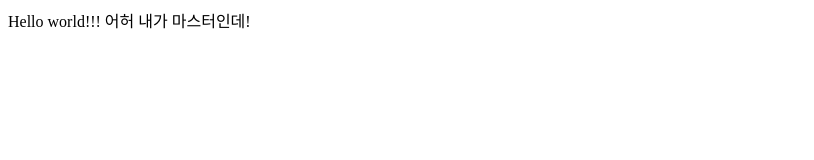
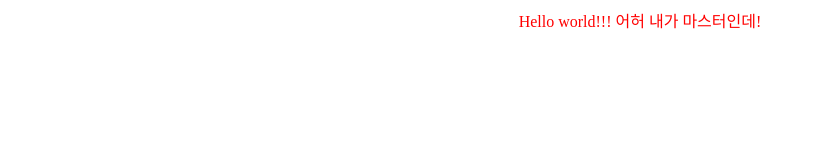
Before and after one commit to moonlitby/moonlit_study, a plain HTML site: page index.html in a window 1280 px wide. Shown: the whole page, without its empty margins (0-814 px from the left). Drawn offline with Linux system fonts and the light colour scheme.

Commit message:
½ºŸÀÏ ÆÄÀÏ Ã߰¡

```diff
--- a/index.html
+++ b/index.html
@@ -1,4 +1,8 @@
 <html>
+
+	<head>
+		<link rel="stylesheet" href="style.css" type="text/css"/>
+	</head>
 
 	<body>
 
--- /dev/null
+++ b/style.css
@@ -0,0 +1,6 @@
+body {
+
+	color:red;
+	text-align:center;
+
+}
```
